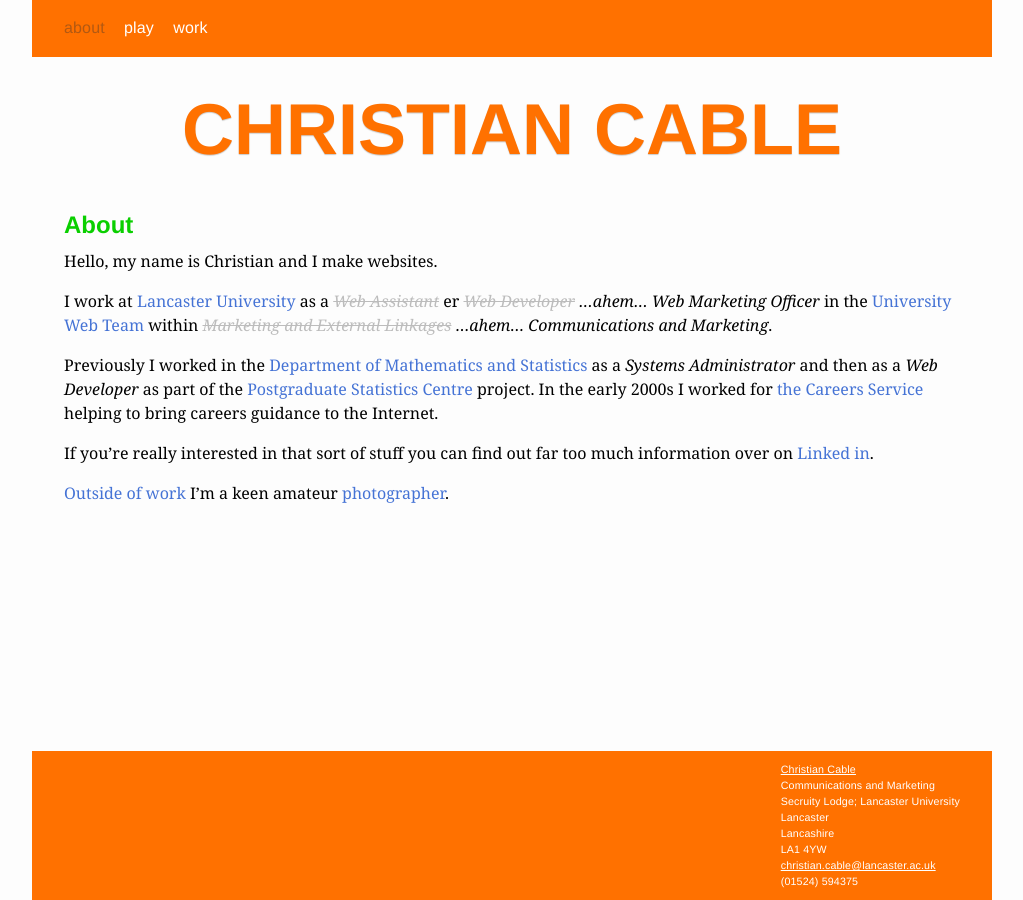
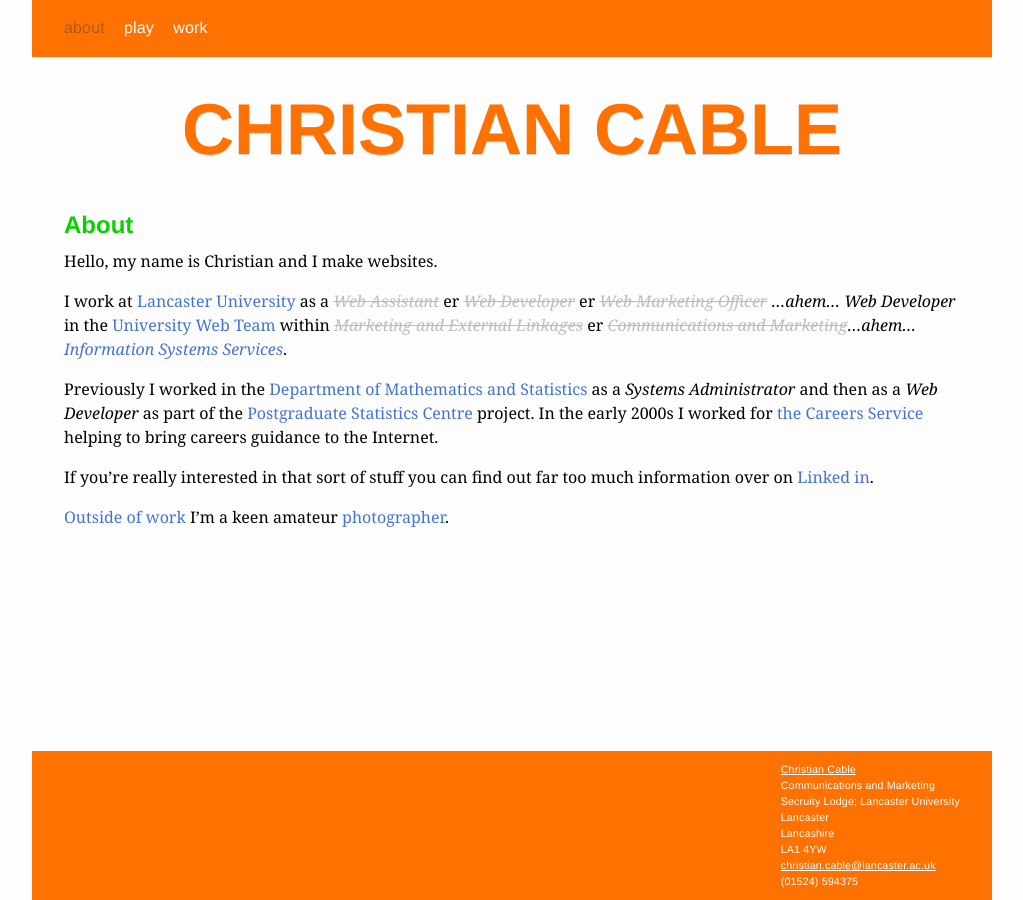
Before and after one commit to christiancable/christiancable.github.io, a Jekyll site: the page built from index.md, in a window 1280 px wide. Shown: the whole page, without its empty margins (128-1151 px from the left). Built offline with Jekyll 4.4.1, drawn with Linux system fonts in a browser that asks for light colours.

Commit message:
the joy of the restructure

```diff
--- a/index.md
+++ b/index.md
@@ -9,7 +9,7 @@ menu: true
 
 Hello, my name is Christian and I make websites.
 
-I work at [Lancaster University][lancaster-university] as a <s>Web Assistant</s> er <s>Web Developer</s> _...ahem..._ _Web Marketing Officer_ in the [University Web Team][web-team] within <s>Marketing and External Linkages</s> _...ahem..._ *Communications and Marketing*.
+I work at [Lancaster University][lancaster-university] as a <s>Web Assistant</s> er <s>Web Developer</s> er <s>Web Marketing Officer</s> _...ahem..._ _Web Developer_ in the [University Web Team][web-team] within <s>Marketing and External Linkages</s> er <s>Communications and Marketing</s>_...ahem..._ *[Information Systems Services][iss]*.
 
 Previously I worked in the [Department of Mathematics and Statistics][maths] as a _Systems Administrator_ and then as a _Web Developer_ as part of the [Postgraduate Statistics Centre][psc] project. In the early 2000s I worked for [the Careers Service][careers] helping to bring careers guidance to the Internet.
 
```
Also changed, not shown: other parts of index.md (+1 -0 lines).
